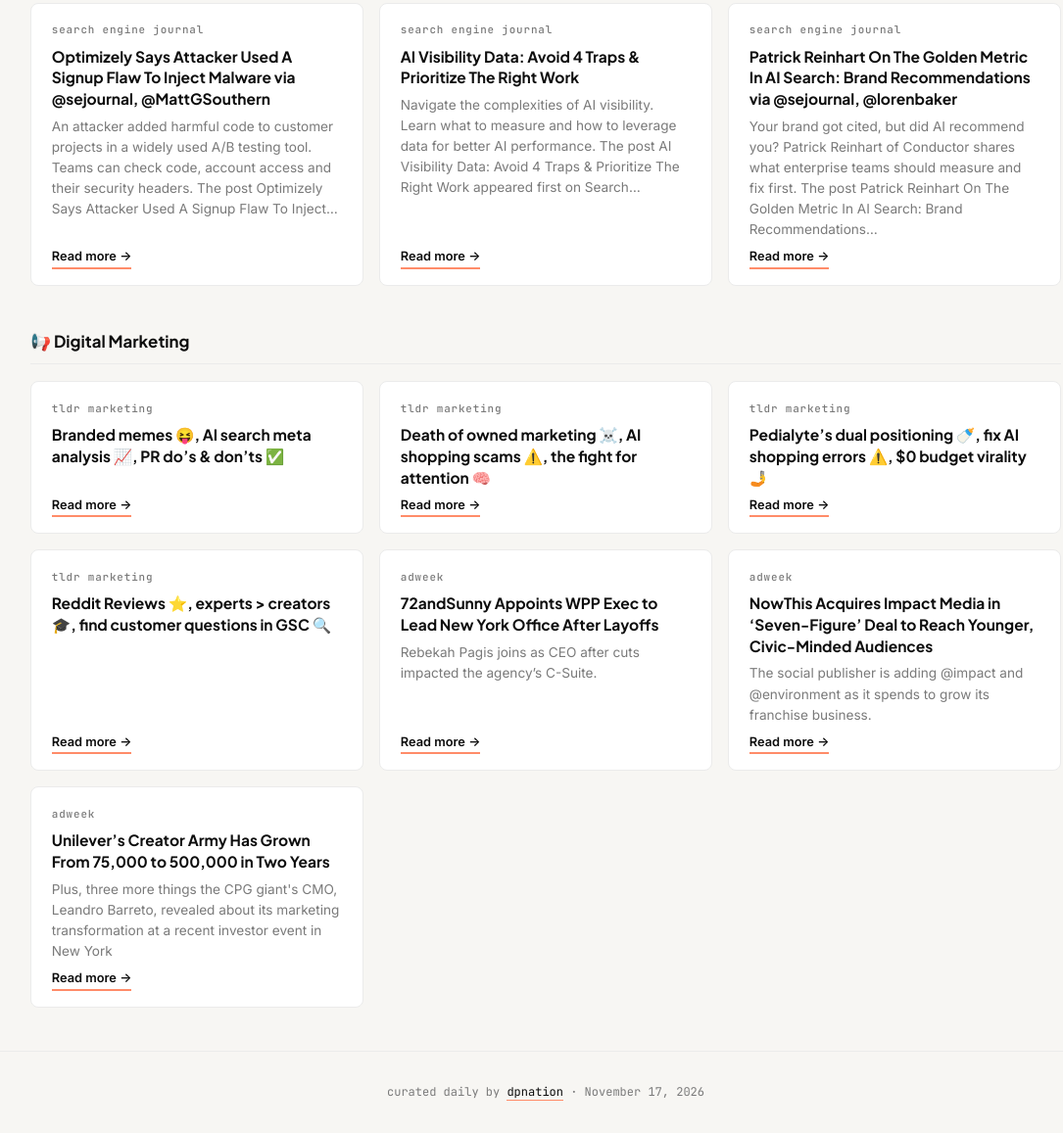
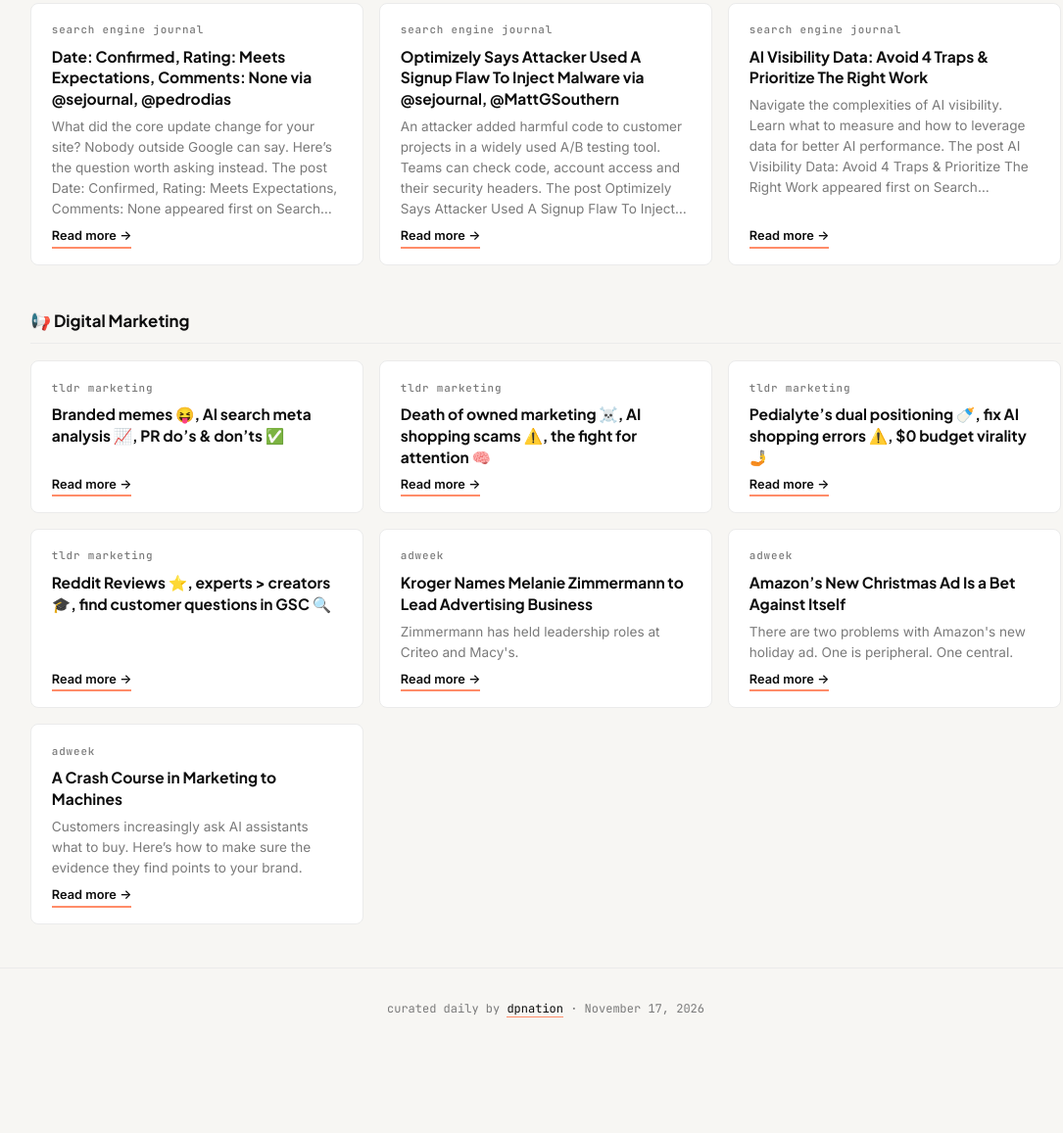
Before and after one commit to dpnation/daily-marketing-digest, a plain HTML site: page index.html in a window 1280 px wide. Shown: the part 1945-3102 px from the top of the page at 98% size, without its empty margins (83-1168 px from the left). After the commit the page ends 3017 px from the top, so only its background shows below. Drawn offline with Linux system fonts and the light colour scheme.

Commit message:
Daily digest: 2026-11-17

```diff
--- a/index.html
+++ b/index.html
@@ -258,6 +258,12 @@
         <div class="cards-grid">
         <article class="card">
           <div class="card-source">Search Engine Journal</div>
+          <h3 class="card-title"><a href="https://www.searchenginejournal.com/date-confirmed-rating-meets-expectations-comments-none/597709/" target="_blank" rel="noopener">Date: Confirmed, Rating: Meets Expectations, Comments: None via @sejournal, @pedrodias</a></h3>
+          <p class="card-summary">What did the core update change for your site? Nobody outside Google can say. Here’s the question worth asking instead. The post Date: Confirmed, Rating: Meets Expectations, Comments: None appeared first on Search…</p>
+          <a href="https://www.searchenginejournal.com/date-confirmed-rating-meets-expectations-comments-none/597709/" target="_blank" rel="noopener" class="read-more">Read more →</a>
+        </article>
+        <article class="card">
+          <div class="card-source">Search Engine Journal</div>
           <h3 class="card-title"><a href="https://www.searchenginejournal.com/optimizely-signup-flaw-malware/597839/" target="_blank" rel="noopener">Optimizely Says Attacker Used A Signup Flaw To Inject Malware via @sejournal, @MattGSouthern</a></h3>
           <p class="card-summary">An attacker added harmful code to customer projects in a widely used A/B testing tool. Teams can check code, account access and their security headers. The post Optimizely Says Attacker Used A Signup Flaw To Inject…</p>
           <a href="https://www.searchenginejournal.com/optimizely-signup-flaw-malware/597839/" target="_blank" rel="noopener" class="read-more">Read more →</a>
@@ -267,12 +273,6 @@
           <h3 class="card-title"><a href="https://www.searchenginejournal.com/ai-visibility-data-traps-transperfectdigital-spa/597627/" target="_blank" rel="noopener">AI Visibility Data: Avoid 4 Traps &amp; Prioritize The Right Work</a></h3>
           <p class="card-summary">Navigate the complexities of AI visibility. Learn what to measure and how to leverage data for better AI performance. The post AI Visibility Data: Avoid 4 Traps &amp; Prioritize The Right Work appeared first on Search…</p>
           <a href="https://www.searchenginejournal.com/ai-visibility-data-traps-transperfectdigital-spa/597627/" target="_blank" rel="noopener" class="read-more">Read more →</a>
-        </article>
-        <article class="card">
-          <div class="card-source">Search Engine Journal</div>
-          <h3 class="card-title"><a href="https://www.searchenginejournal.com/patrick-reinhart-on-the-golden-metric-in-ai-search-brand-recommendations/597056/" target="_blank" rel="noopener">Patrick Reinhart On The Golden Metric In AI Search: Brand Recommendations via @sejournal, @lorenbaker</a></h3>
-          <p class="card-summary">Your brand got cited, but did AI recommend you? Patrick Reinhart of Conductor shares what enterprise teams should measure and fix first. The post Patrick Reinhart On The Golden Metric In AI Search: Brand Recommendations…</p>
-          <a href="https://www.searchenginejournal.com/patrick-reinhart-on-the-golden-metric-in-ai-search-brand-recommendations/597056/" target="_blank" rel="noopener" class="read-more">Read more →</a>
         </article>
         </div>
       </section>
@@ -305,21 +305,21 @@
         </article>
         <article class="card">
           <div class="card-source">Adweek</div>
-          <h3 class="card-title"><a href="https://www.adweek.com/agencies/72andsunny-appoints-wpp-exec-to-lead-new-york-office-after-layoffs/" target="_blank" rel="noopener">72andSunny Appoints WPP Exec to Lead New York Office After Layoffs</a></h3>
-          <p class="card-summary">Rebekah Pagis joins as CEO after cuts impacted the agency’s C-Suite.</p>
-          <a href="https://www.adweek.com/agencies/72andsunny-appoints-wpp-exec-to-lead-new-york-office-after-layoffs/" target="_blank" rel="noopener" class="read-more">Read more →</a>
+          <h3 class="card-title"><a href="https://www.adweek.com/commerce/kroger-names-melanie-zimmermann-to-lead-advertising-business/" target="_blank" rel="noopener">Kroger Names Melanie Zimmermann to Lead Advertising Business</a></h3>
+          <p class="card-summary">Zimmermann has held leadership roles at Criteo and Macy&#x27;s.</p>
+          <a href="https://www.adweek.com/commerce/kroger-names-melanie-zimmermann-to-lead-advertising-business/" target="_blank" rel="noopener" class="read-more">Read more →</a>
         </article>
         <article class="card">
           <div class="card-source">Adweek</div>
-          <h3 class="card-title"><a href="https://www.adweek.com/media/nowthis-acquires-impact-media/" target="_blank" rel="noopener">NowThis Acquires Impact Media in ‘Seven-Figure’ Deal to Reach Younger, Civic-Minded Audiences</a></h3>
-          <p class="card-summary">The social publisher is adding @impact and @environment as it spends to grow its franchise business.</p>
-          <a href="https://www.adweek.com/media/nowthis-acquires-impact-media/" target="_blank" rel="noopener" class="read-more">Read more →</a>
+          <h3 class="card-title"><a href="https://www.adweek.com/brand-marketing/amazons-new-christmas-ad-is-a-bet-against-itself/" target="_blank" rel="noopener">Amazon’s New Christmas Ad Is a Bet Against Itself</a></h3>
+          <p class="card-summary">There are two problems with Amazon&#x27;s new holiday ad. One is peripheral. One central.</p>
+          <a href="https://www.adweek.com/brand-marketing/amazons-new-christmas-ad-is-a-bet-against-itself/" target="_blank" rel="noopener" class="read-more">Read more →</a>
         </article>
         <article class="card">
           <div class="card-source">Adweek</div>
-          <h3 class="card-title"><a href="https://www.adweek.com/brand-marketing/unilevers-creator-army-has-grown-from-75000-to-500000-in-two-years/" target="_blank" rel="noopener">Unilever’s Creator Army Has Grown From 75,000 to 500,000 in Two Years</a></h3>
-          <p class="card-summary">Plus, three more things the CPG giant&#x27;s CMO, Leandro Barreto, revealed about its marketing transformation at a recent investor event in New York</p>
-          <a href="https://www.adweek.com/brand-marketing/unilevers-creator-army-has-grown-from-75000-to-500000-in-two-years/" target="_blank" rel="noopener" class="read-more">Read more →</a>
+          <h3 class="card-title"><a href="https://www.adweek.com/brand-marketing/a-crash-course-in-marketing-to-machines/" target="_blank" rel="noopener">A Crash Course in Marketing to Machines</a></h3>
+          <p class="card-summary">Customers increasingly ask AI assistants what to buy. Here’s how to make sure the evidence they find points to your brand.</p>
+          <a href="https://www.adweek.com/brand-marketing/a-crash-course-in-marketing-to-machines/" target="_blank" rel="noopener" class="read-more">Read more →</a>
         </article>
         </div>
       </section>
```
